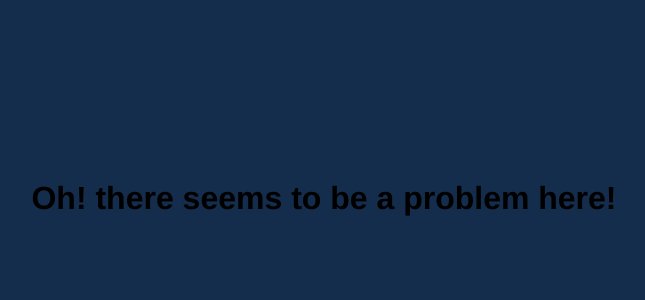
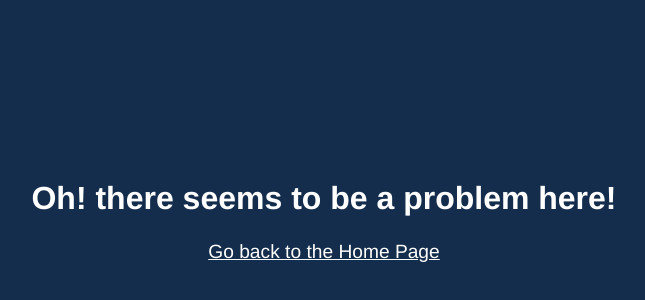
Before and after one commit to Vincde/Project-Shopping-Cart, a React (Vite) app: page / in a window 1280 px wide. Shown: the part 60-360 px from the top of the page, without its empty margins (316-961 px from the left). Built offline with nearby package versions, Linux system fonts and the light colour scheme.

Commit message:
Add color, font-size, position to elements in ErrorPage component

```diff
--- a/src/components/errorPage/ErrorPage.jsx
+++ b/src/components/errorPage/ErrorPage.jsx
@@ -5,7 +5,7 @@ export default function ErrorPage() {
     return(
         <div className={styles.errorPage}>
             <h1>Oh! there seems to be a problem here!</h1>
-            <Link to="./"></Link>
+            <Link to="/home" className={styles.link}>Go back to the Home Page</Link>
         </div>
     )
 }
--- a/src/components/errorPage/ErrorPage.module.css
+++ b/src/components/errorPage/ErrorPage.module.css
@@ -1,4 +1,24 @@
+/*
+    global style list:
+        --bcg_color_child -- color for child elements
+        --bcg_color_parent -- color for parent elements
+        --border_color: color for borders
+        --shadow_color: color for shadows
+        --margin_base: base margin for dividing the body element
+*/
+
+
 .errorPage{
     text-align: center;
-    margin-top: 15rem;
+    margin: 15rem;
+    color: white;
+
 }
+
+
+.link{
+    font-size: 1.2rem;
+    display: block;
+    margin-top: 1.5rem;
+    color: white;
+}
```
